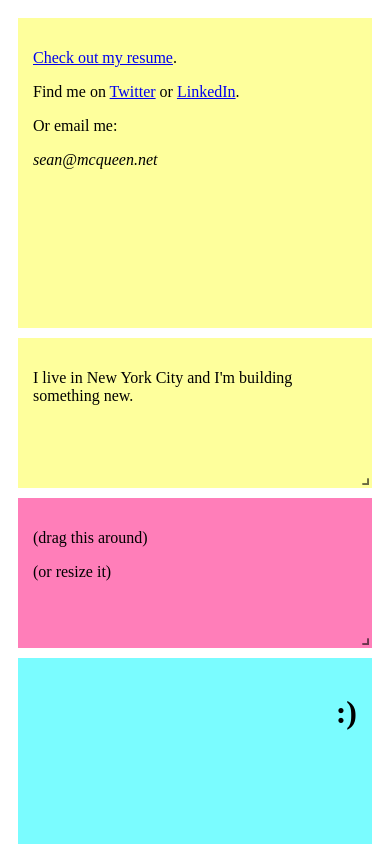
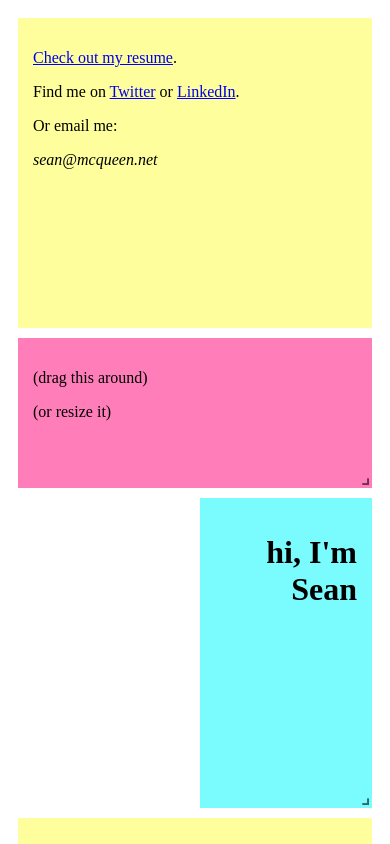
Before and after one commit to s-mcqueen/s-mcqueen.github.io, a React app: page / in a window 390 px wide. Shown: the top 844 px of the page. Built offline with nearby package versions, Linux system fonts and the light colour scheme.

Commit message:
vertical is better on mobile

```diff
--- a/src/App.js
+++ b/src/App.js
@@ -9,8 +9,8 @@ const Holder = styled('div')({
 const grids = {
   'links': { x: 0, y:0, w:2, h: 2, static: true},
   'header': { x: 2, y:0, w:1, h: 2},
-  'about_me': { x: 3, y:0, w:4, h: 1},
-  'how_to': { x: 3, y:1, w:2, h: 1},
+  'about_me': { x: 3, y:1, w:4, h: 1},
+  'how_to': { x: 3, y:0, w:2, h: 1},
   'welcome': { x: 0, y:2, w:2, h: 1},
   'smiley': { x: 2, y:2, w:3, h: 2}
 }
@@ -102,7 +102,7 @@ const App = () => {
       className="layout"
       breakpoints={{ lg: 1200, md: 996, sm: 768, xs: 480, xxs: 0 }}
       cols={{ lg: 12, md: 10, sm: 6, xs: 4, xxs: 2 }}
-      compactType={'horizontal'}
+      compactType={'vertical'}
     >
       <div key='links' style={styles['links']} data-grid={grids['links']}>
         <Links />
```
